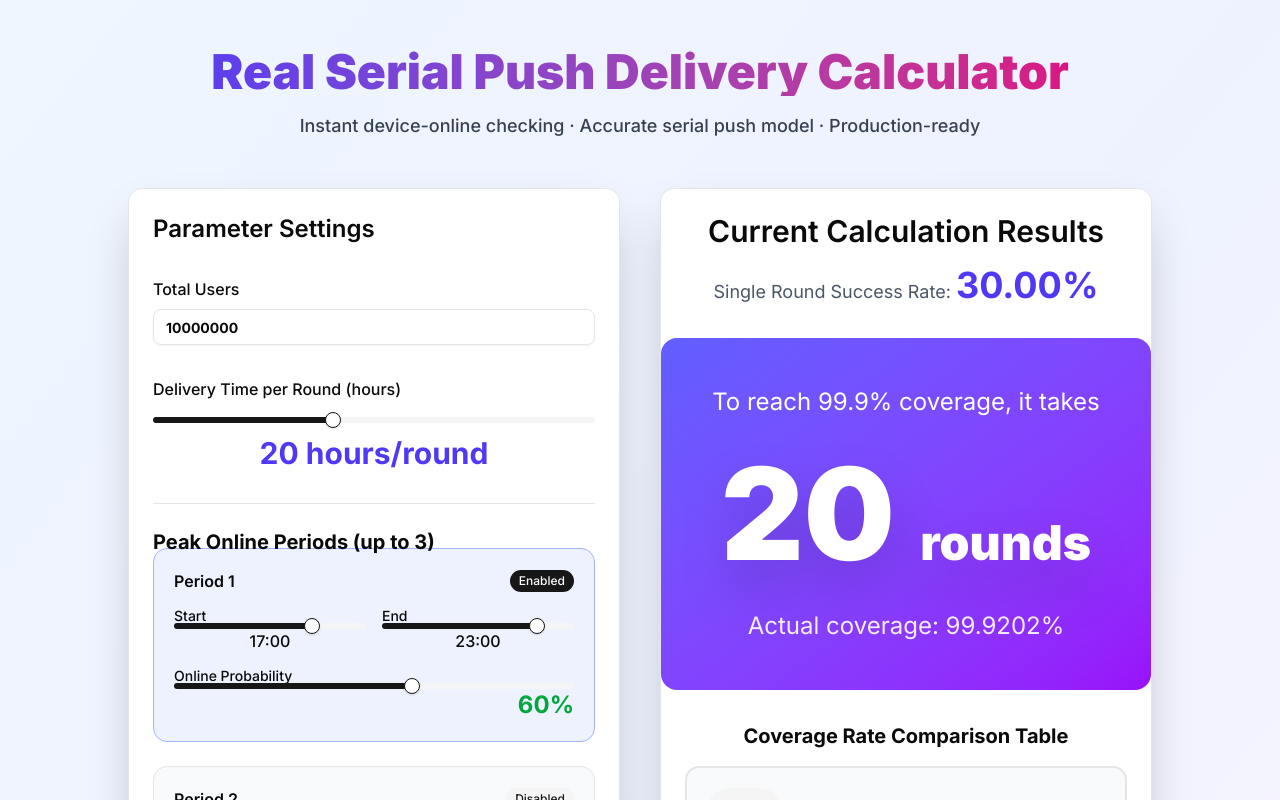
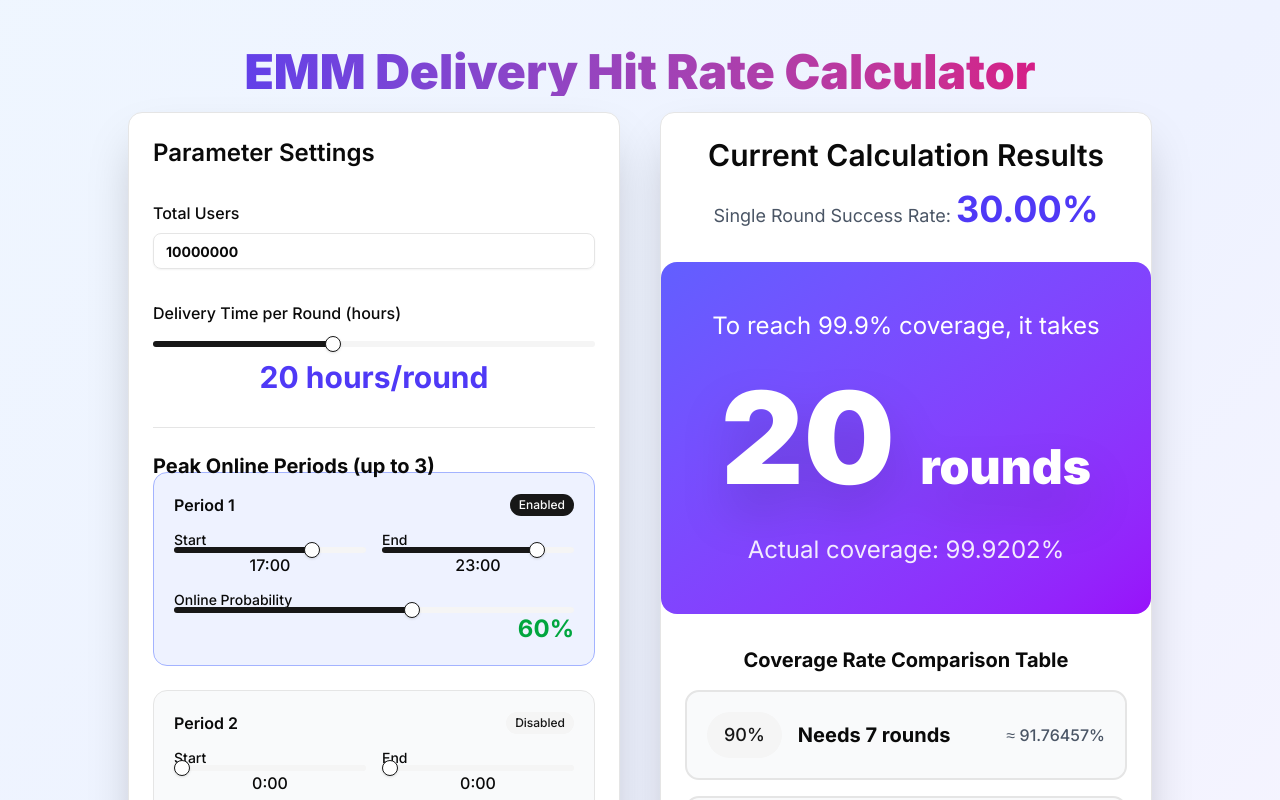
Before and after one commit to henryqian/message-delivery-calculator, a Next.js app: page / in a window 1280 px wide. Shown: the top 800 px of the page. Built offline with nearby package versions, Linux system fonts and the light colour scheme.

Commit message:
Rename title from 'Real Serial Push Delivery Calculator' to 'EMM Delivery Hit Rate Calculator'

```diff
--- a/src/app/page.tsx
+++ b/src/app/page.tsx
@@ -70,12 +70,8 @@ export default function Home() {
     <div className="min-h-screen bg-gradient-to-br from-blue-50 via-indigo-50 to-purple-50 py-12 px-4">
       <div className="max-w-5xl mx-auto">
         <h1 className="text-5xl font-black text-center mb-4 bg-clip-text text-transparent bg-gradient-to-r from-indigo-600 to-pink-600">
-          Real Serial Push Delivery Calculator
+          EMM Delivery Hit Rate Calculator
         </h1>
-        <p className="text-center text-gray-700 mb-12 text-lg font-medium">
-          Instant device-online checking · Accurate serial push model · Production-ready
-        </p>
-
         <div className="grid lg:grid-cols-2 gap-10">
           {/* 左侧 参数 */}
           <Card className="shadow-2xl">
```
